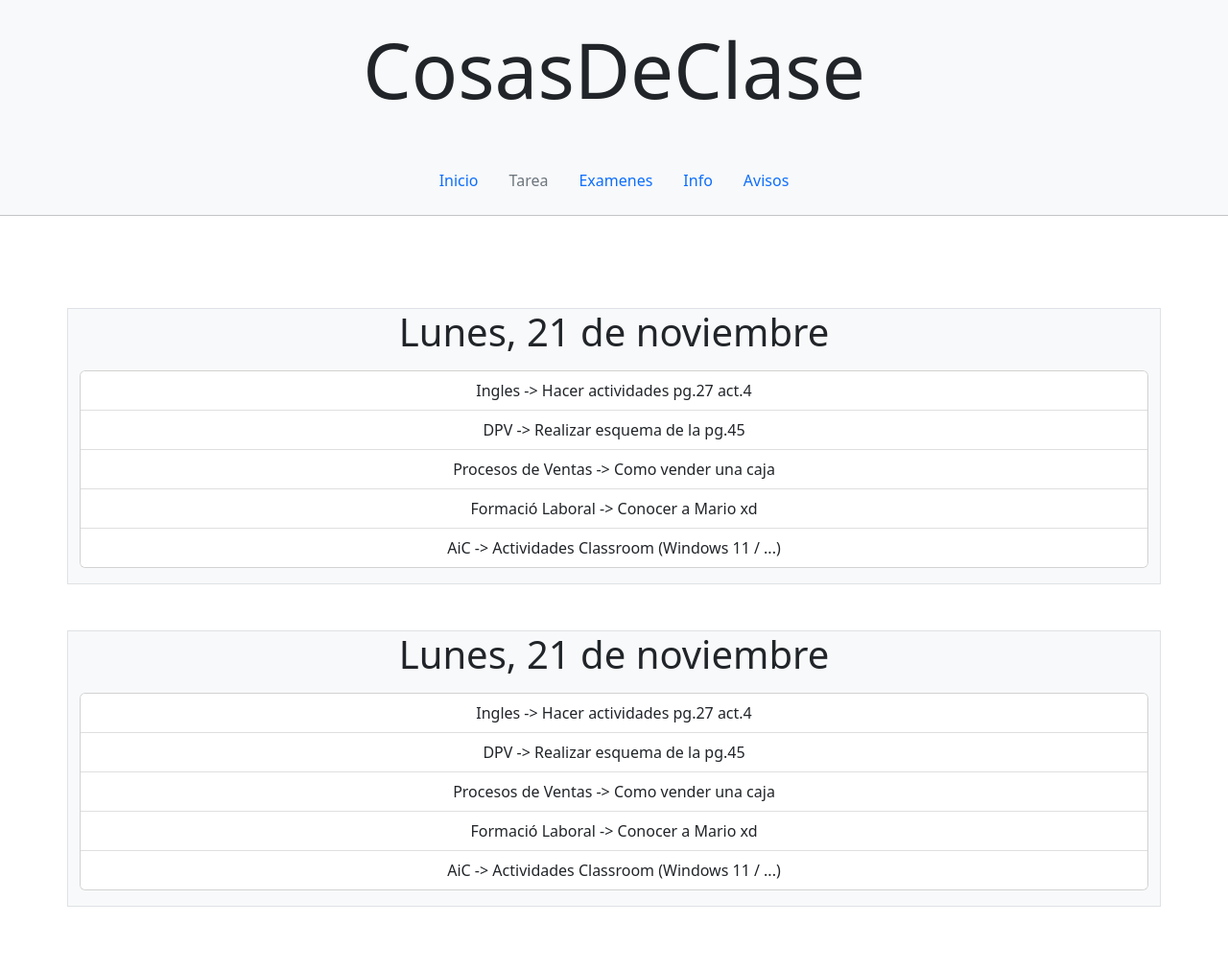
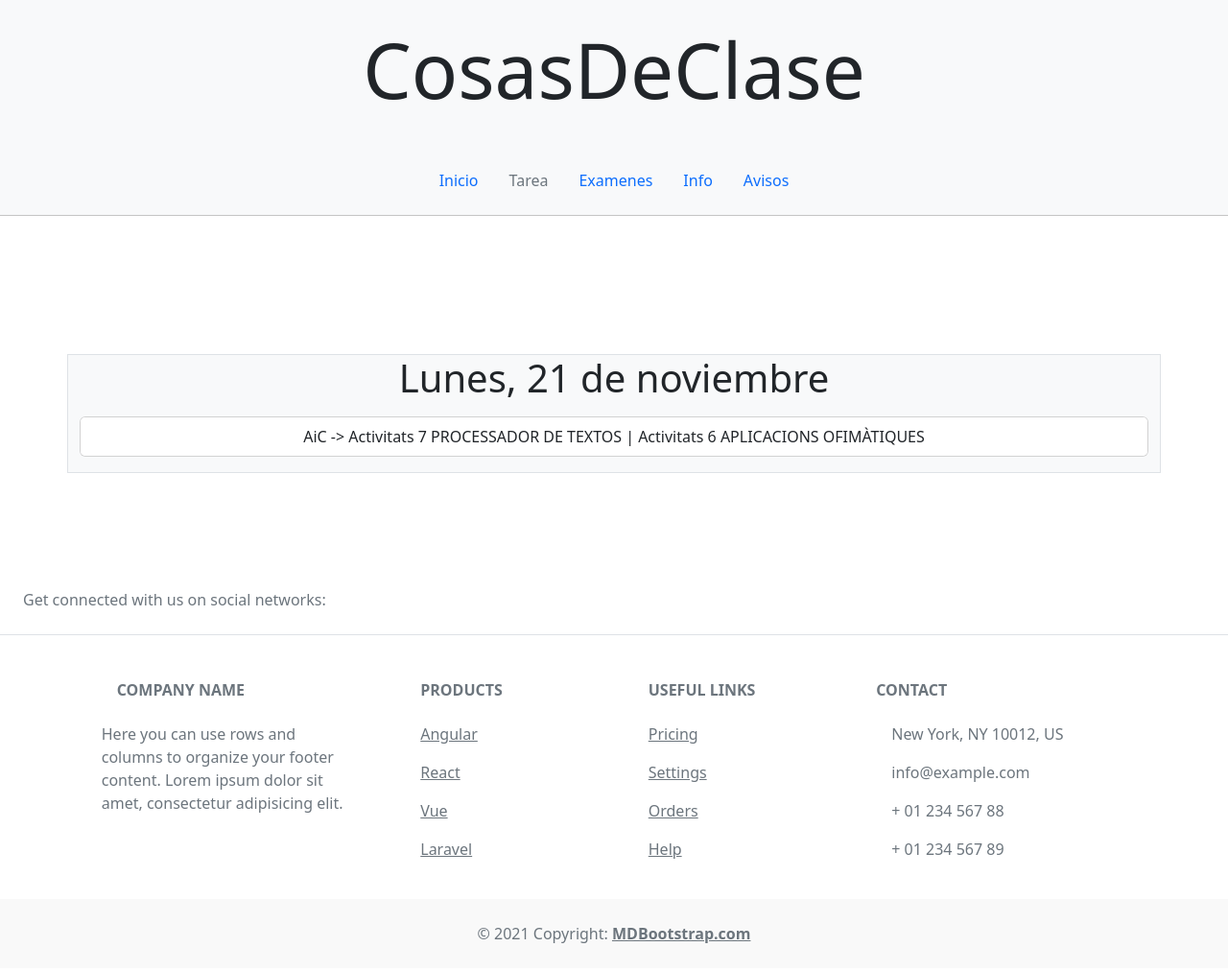
Before and after one commit to HarryEddward/CosasDeClase, a plain HTML site: page Tarea.html in a window 1280 px wide. Shown: the top 1012 px of the page at 96% size. Drawn offline with nearby package versions, Linux system fonts and the light colour scheme.

Commit message:
Update Tarea.html

```diff
--- a/Tarea.html
+++ b/Tarea.html
@@ -51,29 +51,13 @@
 
 
     <div class="container-fluid pt-5 pb-5 mt-5 mb-5 text-center content">
-        <div class="container border text-left bg-light">
-            <h3 class="display-6">Lunes, 21 de noviembre</h3>
-            <div class="card mb-3 mt-3">
-                <ul class="list-group list-group-flush">
-                    <li class="list-group-item">Ingles -> Hacer actividades pg.27 act.4</li>
-                    <li class="list-group-item">DPV -> Realizar esquema de la pg.45</li>
-                    <li class="list-group-item">Procesos de Ventas -> Como vender una caja</li>
-                    <li class="list-group-item">Formació Laboral -> Conocer a Mario xd</li>
-                    <li class="list-group-item">AiC -> Actividades Classroom (Windows 11 / ...)</li>
-                  </ul>
-              </div>
-        </div>
 
         <div class="container border text-left mt-5 bg-light">
             <h3 class="display-6">Lunes, 21 de noviembre</h3>
             <div class="card mb-3 mt-3">
                 <ul class="list-group list-group-flush">
-                    <li class="list-group-item">Ingles -> Hacer actividades pg.27 act.4</li>
-                    <li class="list-group-item">DPV -> Realizar esquema de la pg.45</li>
-                    <li class="list-group-item">Procesos de Ventas -> Como vender una caja</li>
-                    <li class="list-group-item">Formació Laboral -> Conocer a Mario xd</li>
-                    <li class="list-group-item">AiC -> Actividades Classroom (Windows 11 / ...)</li>
-                  </ul>
+                    <li class="list-group-item">AiC -> Activitats 7 PROCESSADOR DE TEXTOS | Activitats 6 APLICACIONS OFIMÀTIQUES</li>
+                </ul>
               </div>
         </div>
 
```
